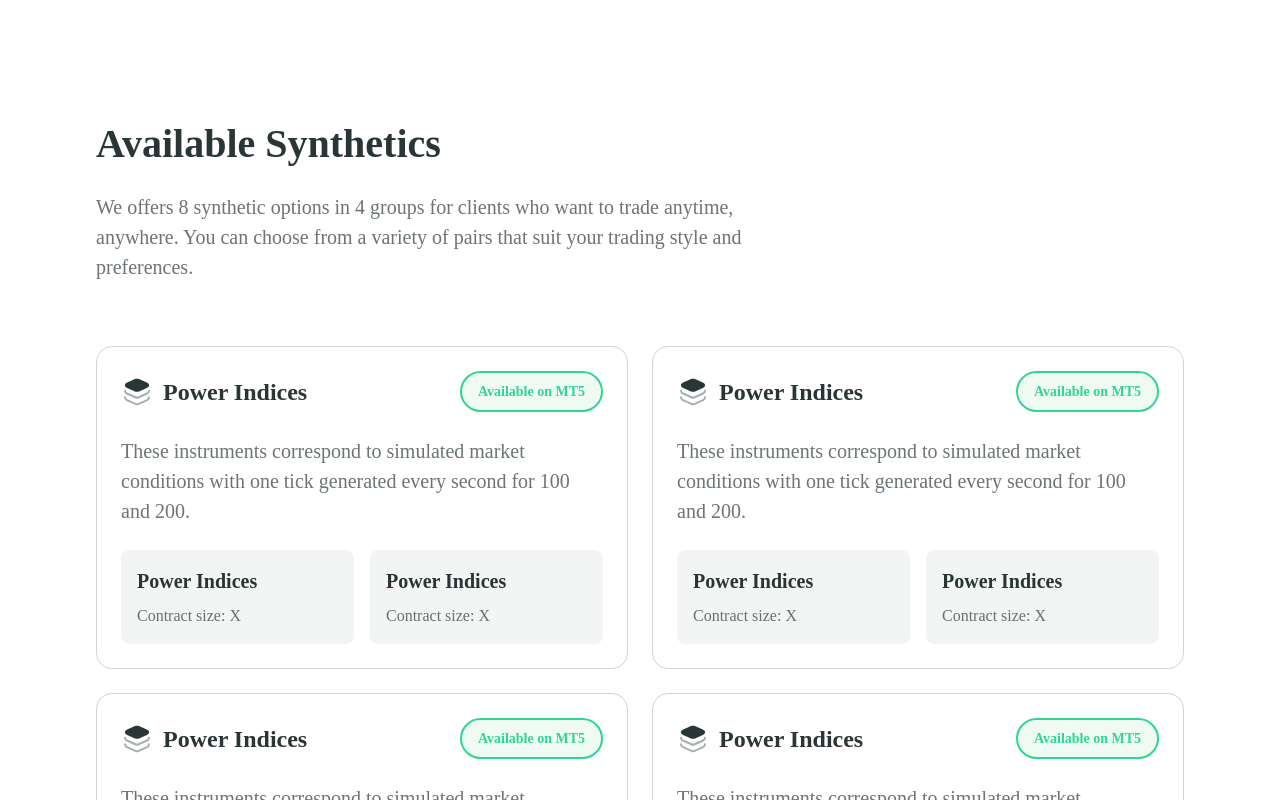
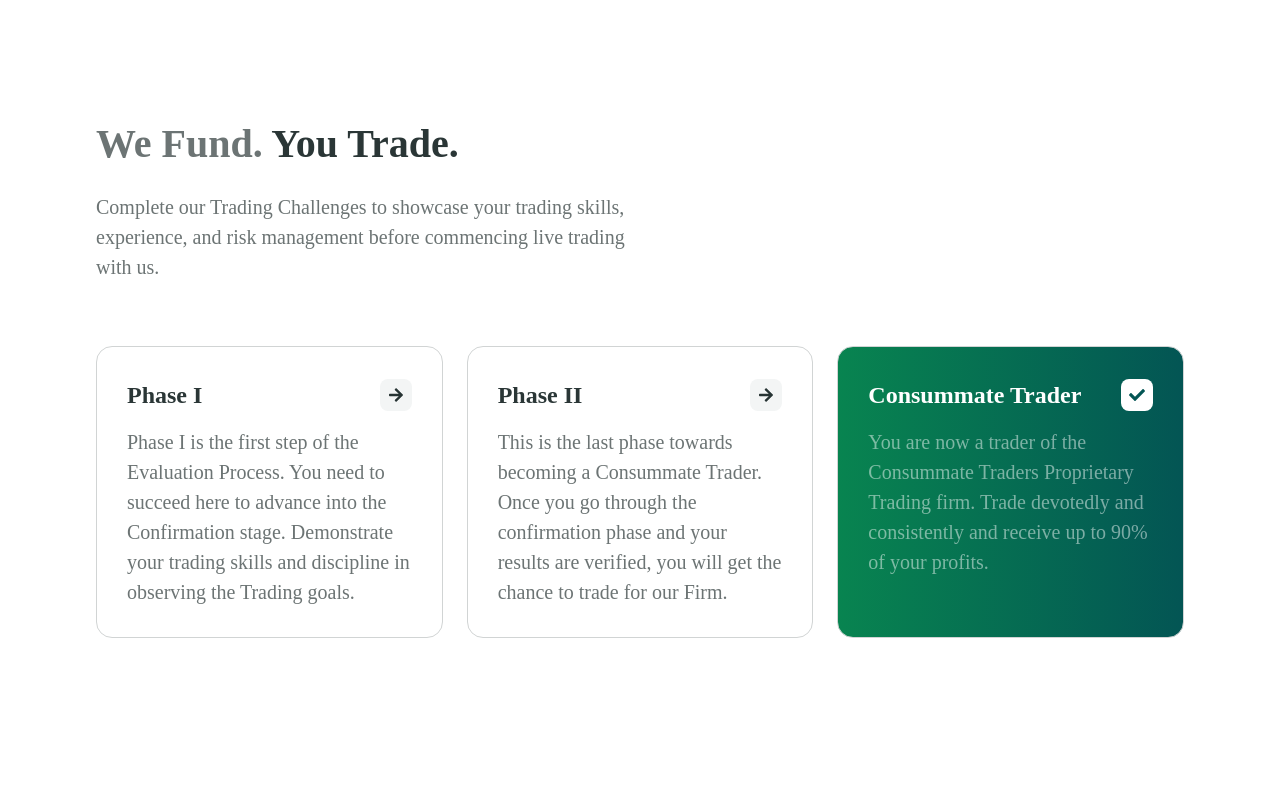
Before and after one commit to OxBryte/consumate-traders, a React (Create React App) app: page / in a window 1280 px wide. Shown: the part 1220-2020 px from the top of the page. Built offline with nearby package versions, Linux system fonts and the light colour scheme.

Commit message:
update: evaluation section

```diff
--- a/package.json
+++ b/package.json
@@ -14,6 +14,7 @@
     "million": "^2.6.4",
     "react": "^18.2.0",
     "react-dom": "^18.2.0",
+    "react-icons": "^4.11.0",
     "react-scripts": "5.0.1",
     "tailwind": "^4.0.0",
     "web-vitals": "^2.1.4"
--- a/src/App.js
+++ b/src/App.js
@@ -8,6 +8,7 @@ import Productsection from './components/productsection';
 import Testimonial from './components/testimonials';
 import Lastcta from './components/lastcta';
 import Faq from './components/faq';
+import EvaluationSection from './components/evaluationSection';
 
 function App() {
   return (
@@ -17,6 +18,7 @@ function App() {
             Hey mate! good to be here
           </Heading> */}
         <Herosection />
+        <EvaluationSection />
         <Productsection />
         <Testimonial />
         <Faq />
--- /dev/null
+++ b/src/components/evaluationSection/index.jsx
@@ -0,0 +1,67 @@
+import React, { useState } from 'react'
+import ContainLayout from '../page-layout/container'
+import { Box, Flex, Heading, Image, SimpleGrid, Text, VStack } from '@chakra-ui/react'
+import { FaArrowRight, FaCheck } from 'react-icons/fa'
+
+export default function EvaluationSection() {
+
+    const [hover, setHover] = useState(false)
+
+    return (
+        <>
+            <ContainLayout>
+                <VStack gap='64px' w='full' align='left' my={['80px', '160px']}>
+                    <VStack align='left' w='full' gap='24px'>
+                        <Heading color='brand.200' fontSize={['32px', '40px']} fontWeight={700}>We Fund. <Box as='span' color='brand.100'>You Trade.</Box> </Heading>
+                        <Text color='brand.200' fontWeight={400} fontSize={['16px', '20px']} maxW='540px'>Complete our Trading Challenges to showcase your trading skills, experience, and risk management before commencing live trading with us.</Text>
+                    </VStack>
+                    <SimpleGrid columns={[1, 1, 1, 3]} gap='24px' w='full'>
+                        <Box onMouseEnter={() => setHover(true)} onMouseLeave={() => setHover(false)} rounded='16px' p='30px' border='1px' borderColor='brand.900' position='relative' overflow='hidden'>
+                            <VStack w='full' gap='14px' align='left'>
+                                <Flex align='center' justify='space-between' w='full'>
+                                    <Text fontWeight={700} fontSize='24px'>Phase I</Text>
+                                    <Box p='2' rounded='8px' bg='brand.600'>
+                                        <FaArrowRight />
+                                    </Box>
+                                </Flex>
+                                <Text color='brand.200' fontWeight={400} fontSize='20px'>Phase I is the first step of the Evaluation Process. You need to succeed here to advance into the Confirmation stage. Demonstrate your trading skills and discipline in observing the Trading goals.</Text>
+                            </VStack>
+                            {hover && (
+                                <Box position='absolute' bottom='-10%' left='-45%' w='400px'>
+                                    <Image src='hover-grad.svg' alt='' />
+                                </Box>
+                            )}
+                        </Box>
+                        <Box onMouseEnter={() => setHover(true)} onMouseLeave={() => setHover(false)} rounded='16px' p='30px' border='1px' borderColor='brand.900' position='relative' overflow='hidden'>
+                            <VStack w='full' gap='14px' align='left'>
+                                <Flex align='center' justify='space-between' w='full'>
+                                    <Text fontWeight={700} fontSize='24px'>Phase II</Text>
+                                    <Box p='2' rounded='8px' bg='brand.600'>
+                                        <FaArrowRight />
+                                    </Box>
+                                </Flex>
+                                <Text color='brand.200' fontWeight={400} fontSize='20px'>This is the last phase towards becoming a Consummate Trader. Once you go through the confirmation phase and your results are verified, you will get the chance to trade for our Firm.</Text>
+                            </VStack>
+                            {hover && (
+                                <Box position='absolute' bottom='-10%' left='-45%' w='400px'>
+                                    <Image src='hover-grad.svg' alt='' />
+                                </Box>
+                            )}
+                        </Box>
+                        <Box rounded='16px' p='30px' border='1px' borderColor='brand.900' bgGradient='linear(to-r, brand.300, brand.400)' _hover={{bgGradient: 'linear(to-r, brand.400, brand.300)'}}>
+                            <VStack w='full' gap='14px' align='left'>
+                                <Flex align='center' justify='space-between' w='full'>
+                                    <Text color='white' fontWeight={700} fontSize='24px'>Consummate Trader</Text>
+                                    <Box p='2' rounded='8px' bg='white' color='brand.400'>
+                                        <FaCheck />
+                                    </Box>
+                                </Flex>
+                                <Text color='whiteAlpha.600' fontWeight={400} fontSize='20px'>You are now a trader of the Consummate Traders Proprietary Trading firm. Trade devotedly and consistently and receive up to 90% of your profits.</Text>
+                            </VStack>
+                        </Box>
+                    </SimpleGrid>
+                </VStack>
+            </ContainLayout>
+        </>
+    )
+}
--- a/src/components/productsection/index.jsx
+++ b/src/components/productsection/index.jsx
@@ -16,7 +16,7 @@ function Productsection() {
                             <VStack w='full' gap='24px' align='left'>
                                 <Flex align='center' justify='space-between' w='full'>
                                     <Flex gap='10px' align='center'>
-                                        <Image src='indices.svg' alt='' />
+                                        <Image src='/indices.svg' alt='' />
                                         <Text fontWeight={700} fontSize='24px'>Power Indices</Text>
                                     </Flex>
                                     <Box display={["none", "none", "none", "block"]} as='span' border='2px' rounded='full' px='16px' py='8px' fontSize='14px' fontWeight={700} color='brand.700' borderColor='brand.700' bg='brand.800'>Available on MT5</Box>
@@ -39,7 +39,7 @@ function Productsection() {
                             <VStack w='full' gap='24px' align='left'>
                                 <Flex align='center' justify='space-between' w='full'>
                                     <Flex gap='10px' align='center'>
-                                        <Image src='indices.svg' alt='' />
+                                        <Image src='/indices.svg' alt='' />
                                         <Text fontWeight={700} fontSize='24px'>Power Indices</Text>
                                     </Flex>
                                     <Box display={["none", "none", "none", "block"]} as='span' border='2px' rounded='full' px='16px' py='8px' fontSize='14px' fontWeight={700} color='brand.700' borderColor='brand.700' bg='brand.800'>Available on MT5</Box>
@@ -62,7 +62,7 @@ function Productsection() {
                             <VStack w='full' gap='24px' align='left'>
                                 <Flex align='center' justify='space-between' w='full'>
                                     <Flex gap='10px' align='center'>
-                                        <Image src='indices.svg' alt='' />
+                                        <Image src='/indices.svg' alt='' />
                                         <Text fontWeight={700} fontSize='24px'>Power Indices</Text>
                                     </Flex>
                                     <Box display={["none", "none", "none", "block"]} as='span' border='2px' rounded='full' px='16px' py='8px' fontSize='14px' fontWeight={700} color='brand.700' borderColor='brand.700' bg='brand.800'>Available on MT5</Box>
@@ -85,7 +85,7 @@ function Productsection() {
                             <VStack w='full' gap='24px' align='left'>
                                 <Flex align='center' justify='space-between' w='full'>
                                     <Flex gap='10px' align='center'>
-                                        <Image src='indices.svg' alt='' />
+                                        <Image src='/indices.svg' alt='' />
                                         <Text fontWeight={700} fontSize='24px'>Power Indices</Text>
                                     </Flex>
                                     <Box display={["none", "none", "none", "block"]} as='span' border='2px' rounded='full' px='16px' py='8px' fontSize='14px' fontWeight={700} color='brand.700' borderColor='brand.700' bg='brand.800'>Available on MT5</Box>
```
Also changed, not shown: public/hover-grad.svg (added), 1 other file (tests, documents, lock files or other folders).
